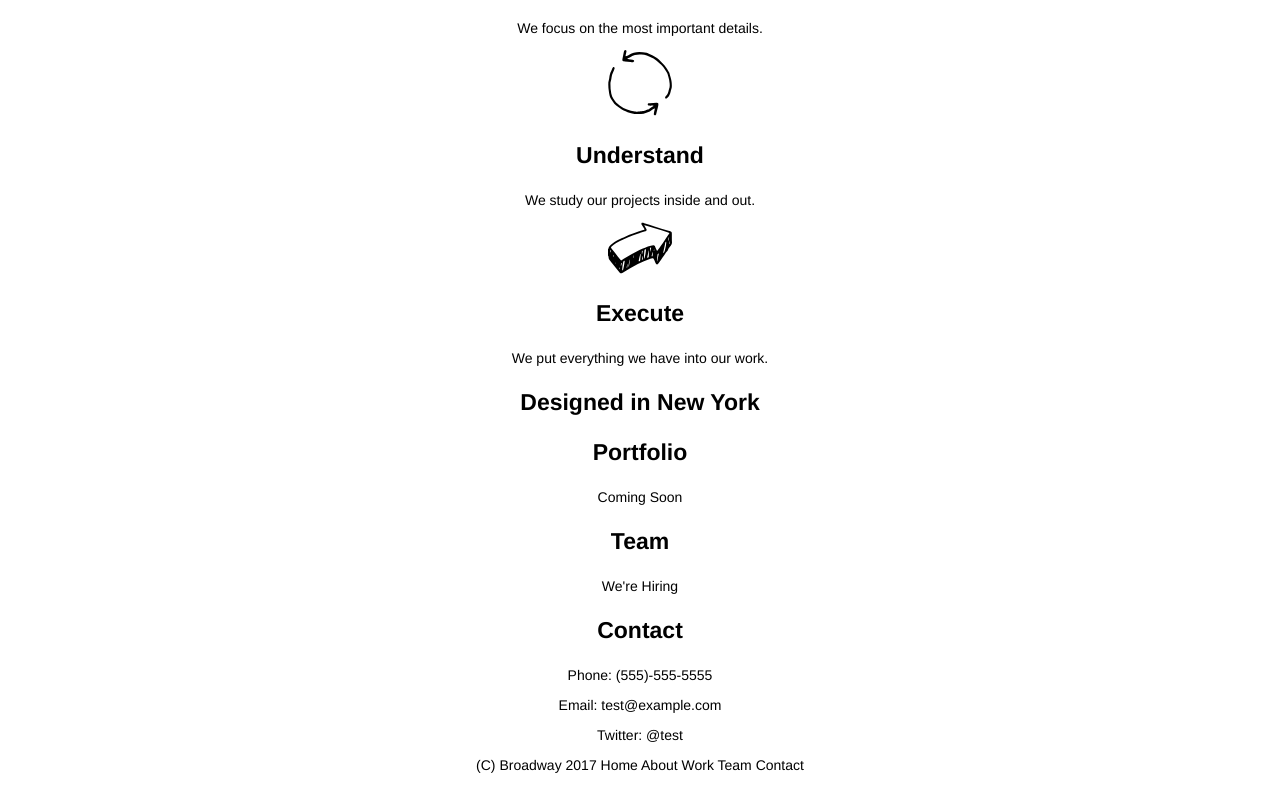
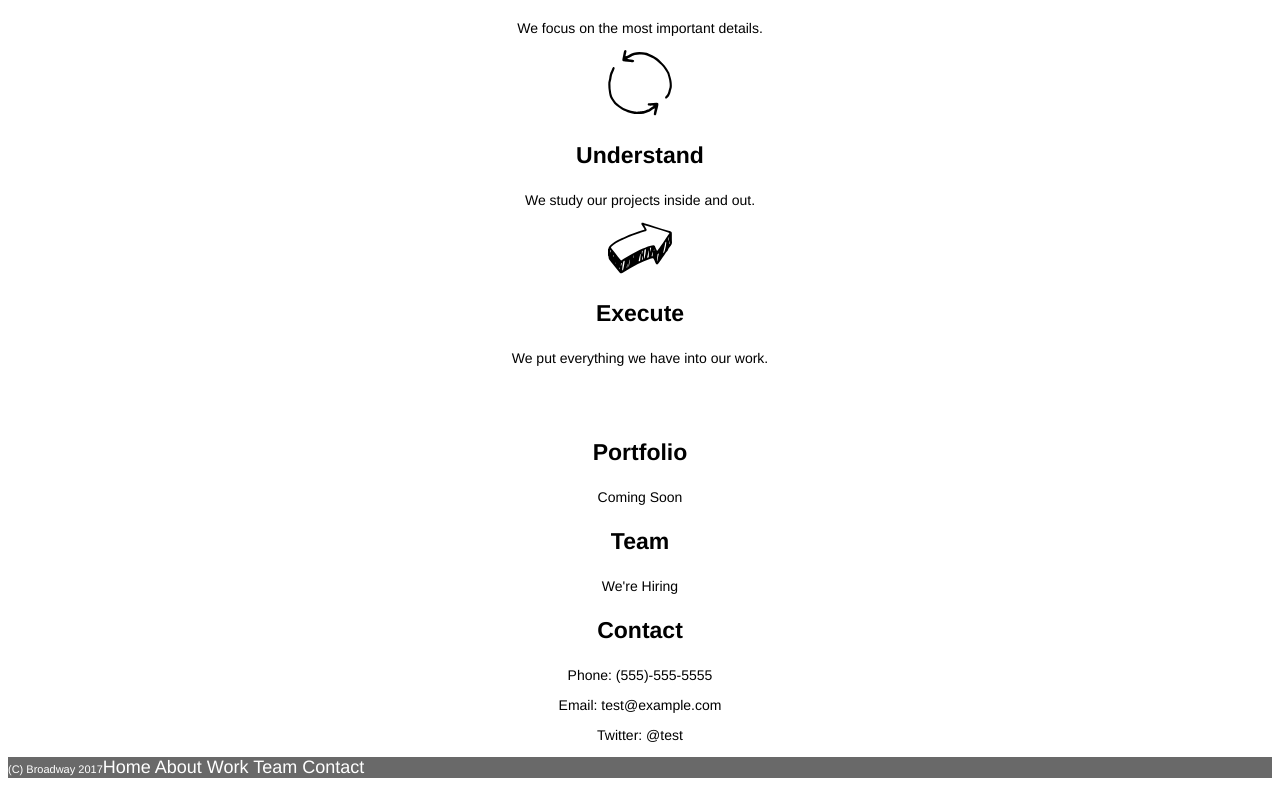
Before and after one commit to VWells001/broadway, a plain HTML site: page index.html in a window 1280 px wide. Shown: the part 530-1319 px from the top of the page. Drawn offline with Linux system fonts and the light colour scheme.

Commit message:
colors and fonts added

```diff
--- a/index.html
+++ b/index.html
@@ -35,12 +35,12 @@
       <!-- Execute Section -->
 
       <p><img src="resources/images/execute.svg"></p>
-      <h3>Execute</h3>
-        <p>We put everything we have into our work.</p>
+        <h3>Execute</h3>
+          <p>We put everything we have into our work.</p>
 
     <!-- Section 2 Designed in New York Section -->
 
-    <h3>Designed in New York</h3>
+    <h3 class="bar">Designed in New York</h3>
 
     <!-- Admin Section -->
 
@@ -56,6 +56,6 @@
           <p>Twitter: @test</p>
 
         <!-- Footer -->
-          <p>(C) Broadway 2017 Home About Work Team Contact</p>
+          <p class="footer">(C) Broadway 2017<a class=menu2>Home About Work Team Contact</a></p>
   </body>
 </html>
--- a/resources/css/style.css
+++ b/resources/css/style.css
@@ -27,13 +27,17 @@ p {
     font-weight: normal;
 }
 
-??? {
-  font-size: 23px;
+.footer {
+  text-align: left;
+  font-size: 11px;
+  color: white;
+  background-color: dimgray;
+}
+
+.bar{
     color: white;
 }
 
-footer {
-    font-size: 11px;
-    color: white;
-    background-color: dimgray;
+.menu2 {
+    font-size: 18px;
 }
```
